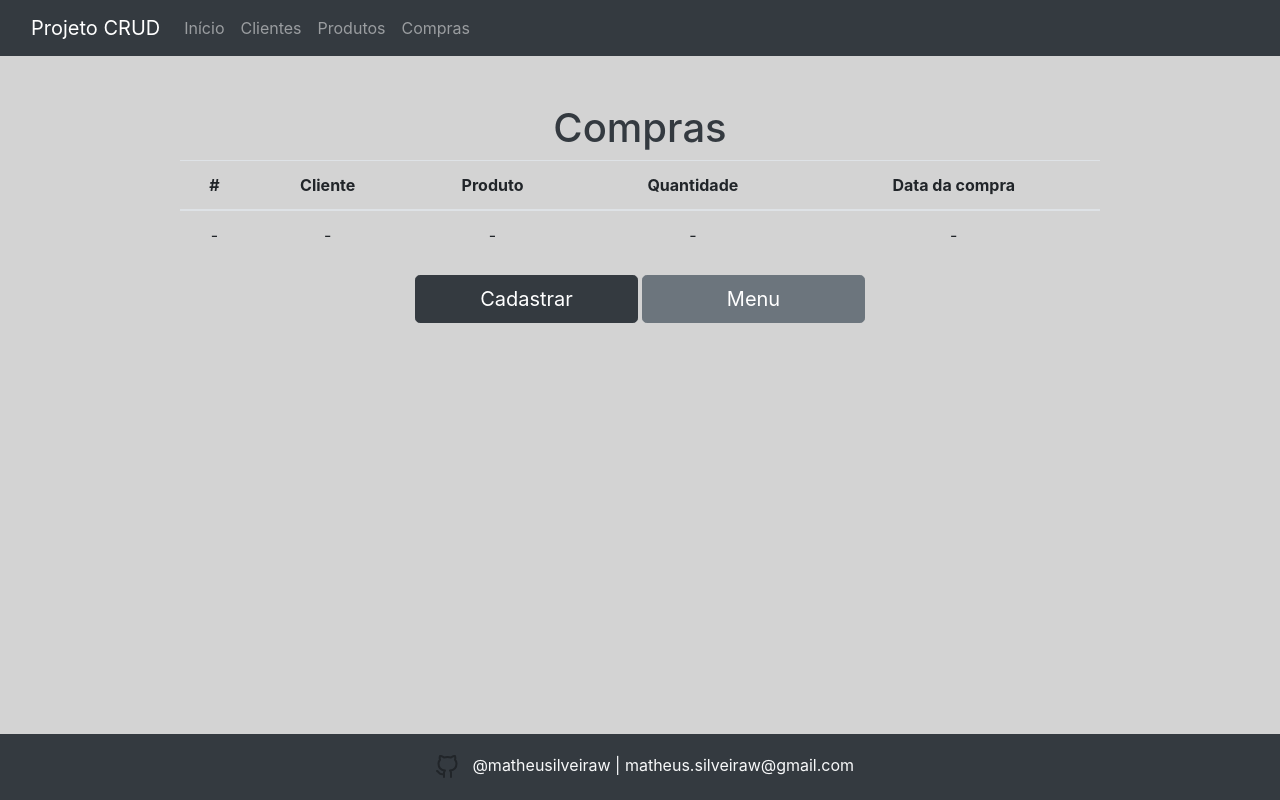
After one commit to matheusilveiraw/projetocrud, a PHP site: page /compras.php in a window 1280 px wide. The commit adds this page. Run offline with PHP 8.4, Linux system fonts and the light colour scheme; data that the repository does not hold is empty; some libraries are stand-ins or nearby versions.

Commit message:
alterações no footer, insert e read do compras

```diff
--- /dev/null
+++ b/compras.php
@@ -0,0 +1,76 @@
+<?php
+include_once 'includes/header.php';
+include_once 'banco_de_dados/conexao_banco.php'
+?>
+
+<div class="container text-center flex-grow-1 mt-5">
+    <div class="row">
+        <div class="col"> </div>
+        <div class="col-10">
+            <h1>Compras</h1>
+            <table class="table">
+                <thead>
+                    <tr>
+                        <th scope="col">#</th>
+                        <th scope="col">Cliente</th>
+                        <th scope="col">Produto</th>
+                        <th scope="col">Quantidade</th>
+                        <th scope="col">Data da compra</th>
+                    </tr>
+                </thead>
+
+                <?php
+                $sql = "SELECT * FROM compra";
+                $resultado = mysqli_query($connect, $sql);
+
+                if (mysqli_num_rows($resultado) > 0) {
+
+
+                    while ($dados = mysqli_fetch_array($resultado)) {
+                ?>
+                        <tbody>
+                            <tr>
+                                <th scope="row"><?php echo $dados['id'];?></th>
+                                <td><?php echo $dados['cliente_id'];?></td>
+                                <td><?php echo $dados['produto_id'];?></td>
+                                <td><?php echo $dados['quantidade'];?></td>
+                                <td><?php echo $dados['data_compra'];?></td>
+
+                                <td>
+                                    <a class="btn btn-warning btn-sm" href="editar_compra.php?id=<?php echo $dados['id']?>.php" role="button"><i data-feather="edit"></i></a>
+                                </td>
+                                <td>
+                                    <a class="btn btn-danger btn-sm" href="banco_de_dados/delete_compra.php?id=<?php echo $dados['id']?>" role="button"><i data-feather="trash-2"></i></a>
+                                </td>
+                            </tr>
+                        </tbody>
+
+                    <?php
+                    }
+                } else { ?>
+                    <tr>
+                        <td>-</td>
+                        <td>-</td>
+                        <td>-</td>
+                        <td>-</td>
+                        <td>-</td>
+                    </tr>
+
+                <?php
+                }
+
+                ?>
+            </table>
+
+            <div class="container text-center">
+                <a class="btn btn-dark btn-lg col-sm-3 me-2" href="cadastro_compra.php" role="button">Cadastrar</a>
+
+                <a class="btn btn-secondary btn-lg col-sm-3" href="index.php" role="button"">Menu</a>
+            </div>
+        </div>
+        <div class="col"> </div>
+    </div>
+</div>
+<?php
+include_once 'includes/footer.php';
+?>
--- a/includes/footer.php
+++ b/includes/footer.php
@@ -7,7 +7,7 @@
 
     <footer class="footer py-3 bg-dark text-light">
       <div class="container text-center">
-        <span class="text-muted">© 2024 Projeto CRUD. Todos os direitos reservados.</span>
+      <a class="btn btn-sm" href="https://github.com/matheusilveiraw"><i data-feather="github"></i></a> @matheusilveiraw | matheus.silveiraw@gmail.com
       </div>
     </footer>
 
--- a/includes/header.php
+++ b/includes/header.php
@@ -39,6 +39,9 @@
           <li class="nav-item">
             <a class="nav-link" href="produtos.php">Produtos</a>
           </li>
+          <li class="nav-item">
+            <a class="nav-link" href="compras.php">Compras</a>
+          </li>
         </ul>
       </div>
     </div>
```
Also changed, not shown: banco_de_dados/create_compra.php (added, +23 -0 lines), cadastro_compra.php (added, +80 -0 lines).
